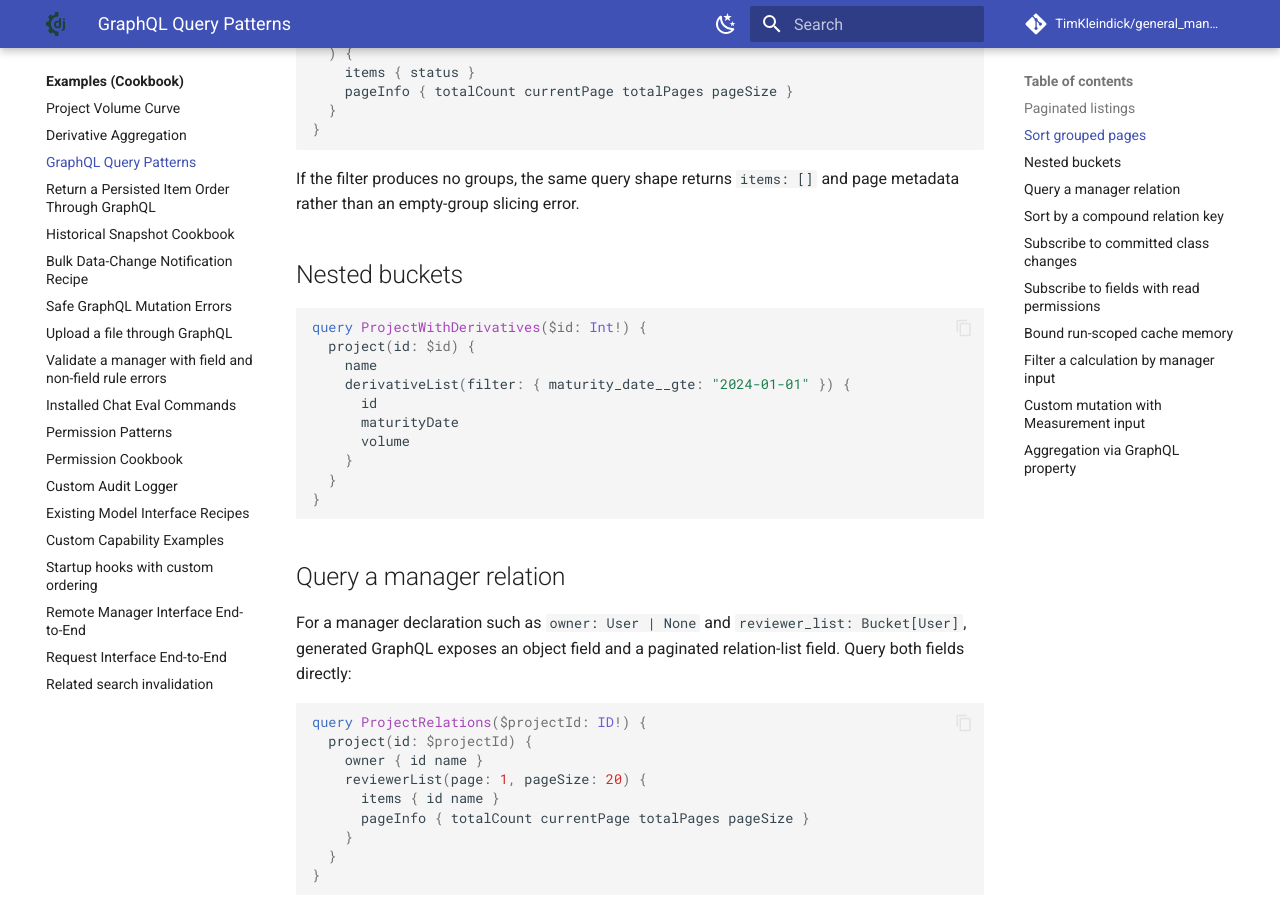
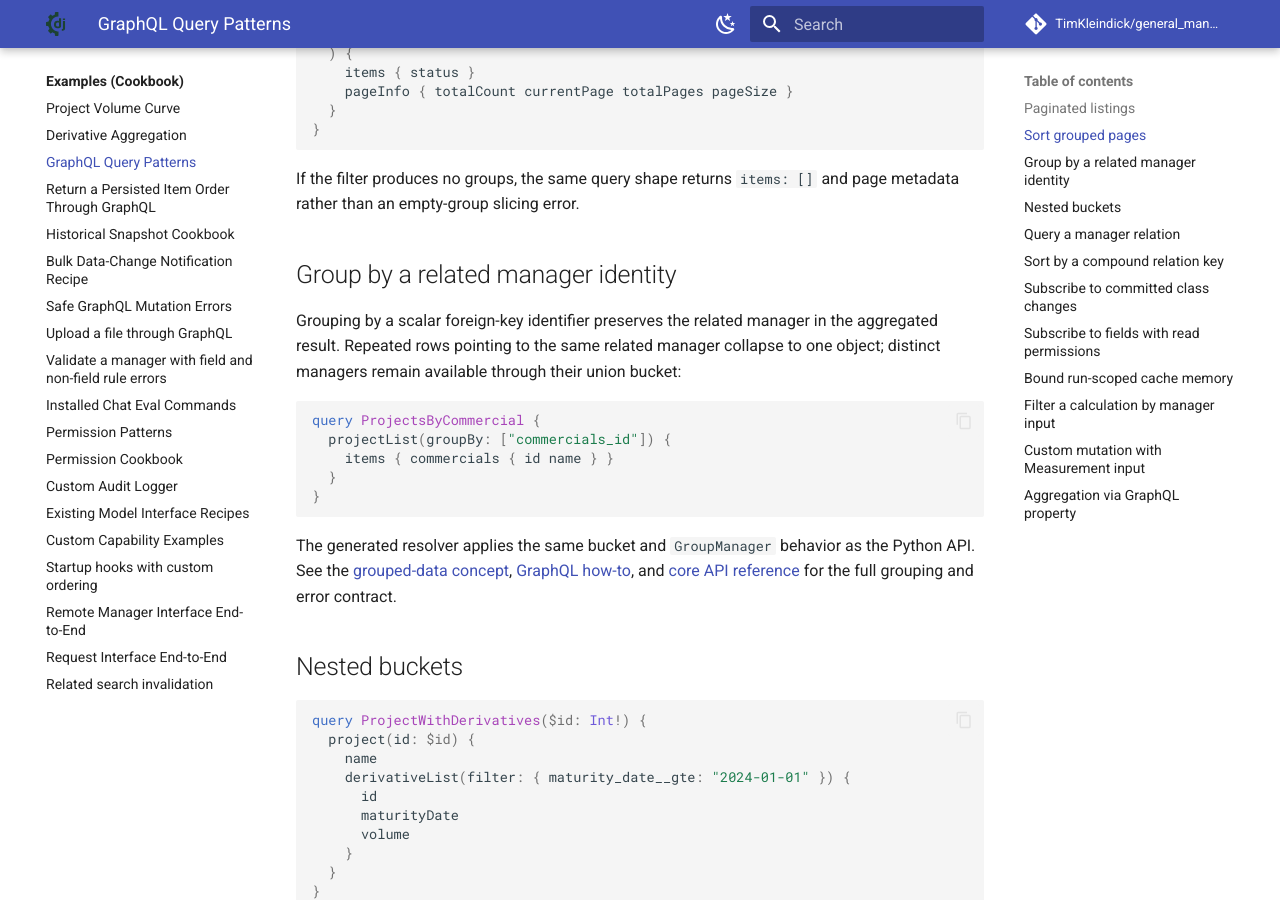
Before and after one commit to TimKleindick/general_manager, an MkDocs documentation site: the page built from docs/examples/graphql_queries.md, in a window 1280 px wide and 900 px high, scrolled down 805 px. Built offline with MkDocs 1.6.1 and Material for MkDocs 9.7.7, drawn with Linux system fonts in a browser that asks for light colours; comment, search, counter and statistics services are not loaded.

Commit message:
docs: document bucket projections and grouped relation unions

````diff
--- a/docs/examples/graphql_queries.md
+++ b/docs/examples/graphql_queries.md
@@ -40,6 +40,27 @@ query ProjectsByStatus {
 
 If the filter produces no groups, the same query shape returns `items: []` and
 page metadata rather than an empty-group slicing error.
+
+## Group by a related manager identity
+
+Grouping by a scalar foreign-key identifier preserves the related manager in
+the aggregated result. Repeated rows pointing to the same related manager
+collapse to one object; distinct managers remain available through their union
+bucket:
+
+```graphql
+query ProjectsByCommercial {
+  projectList(groupBy: ["commercials_id"]) {
+    items { commercials { id name } }
+  }
+}
+```
+
+The generated resolver applies the same bucket and `GroupManager` behavior as
+the Python API. See the [grouped-data concept](../concepts/models_entities.md#grouped-data),
+[GraphQL how-to](../howto/expose_via_graphql.md#query-generated-lists), and
+[core API reference](../api/core.md#general_manager.manager.group_manager.GroupManager)
+for the full grouping and error contract.
 
 ## Nested buckets
 
````
Also changed, not shown: docs/api/core.md (+11 -0 lines), docs/concepts/models_entities.md (+7 -0 lines), docs/examples/project_volume_curve.md (+10 -5 lines), docs/howto/cache_dependent_calculation.md (+3 -0 lines), docs/howto/expose_via_graphql.md (+14 -0 lines).
